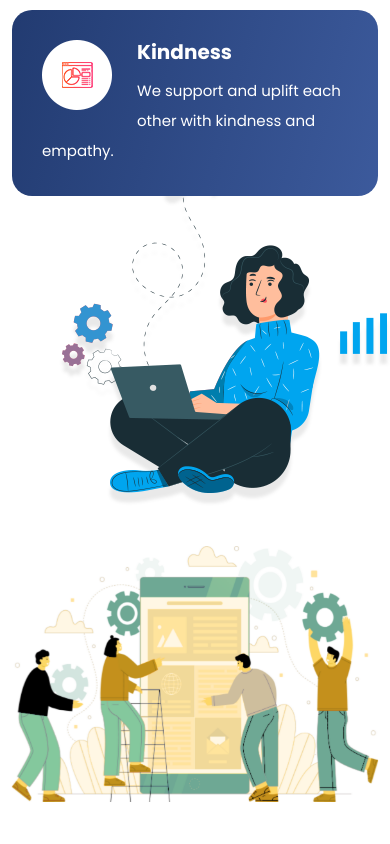
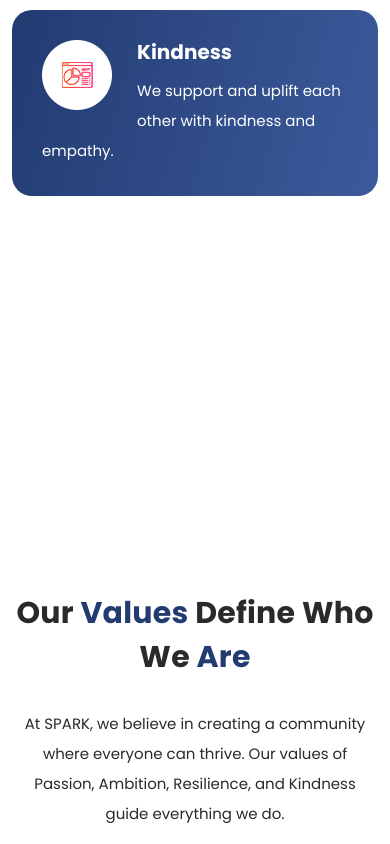
Before and after one commit to YessinChtioui/spark, a plain HTML site: page index.html in a window 390 px wide. Shown: the part 1780-2624 px from the top of the page. Drawn offline with Linux system fonts and the light colour scheme.

Commit message:
Add files via upload

```diff
--- a/assets/css/templatemo-space-dynamic.css
+++ b/assets/css/templatemo-space-dynamic.css
@@ -1575,3 +1575,11 @@ responsive
     margin-left: 0px;
   }
 }
+
+
+
+@media(max-width: 760px){
+  .hide-on-mobile{
+    display: none;
+  }
+}
--- a/index.html
+++ b/index.html
@@ -104,7 +104,7 @@
       <div class="row">
         <div class="col-lg-4">
           <div class="left-image wow fadeIn" data-wow-duration="1s" data-wow-delay="0.2s">
-            <img src="assets/images/about-left-image.png" alt="SPARK Members">
+            <img src="assets/images/about-left-image.png" alt="SPARK Members" class="hide-on-mobile">
           </div>
         </div>
         <div class="col-lg-8 align-self-center">
@@ -166,7 +166,7 @@
       <div class="row">
         <div class="col-lg-6 align-self-center wow fadeInLeft" data-wow-duration="1s" data-wow-delay="0.2s">
           <div class="left-image">
-            <img src="assets/images/services-left-image.png" alt="SPARK Values">
+            <img src="assets/images/services-left-image.png" alt="SPARK Values" class="hide-on-mobile">
           </div>
         </div>
         <div class="col-lg-6 wow fadeInRight" data-wow-duration="1s" data-wow-delay="0.2s">
```
